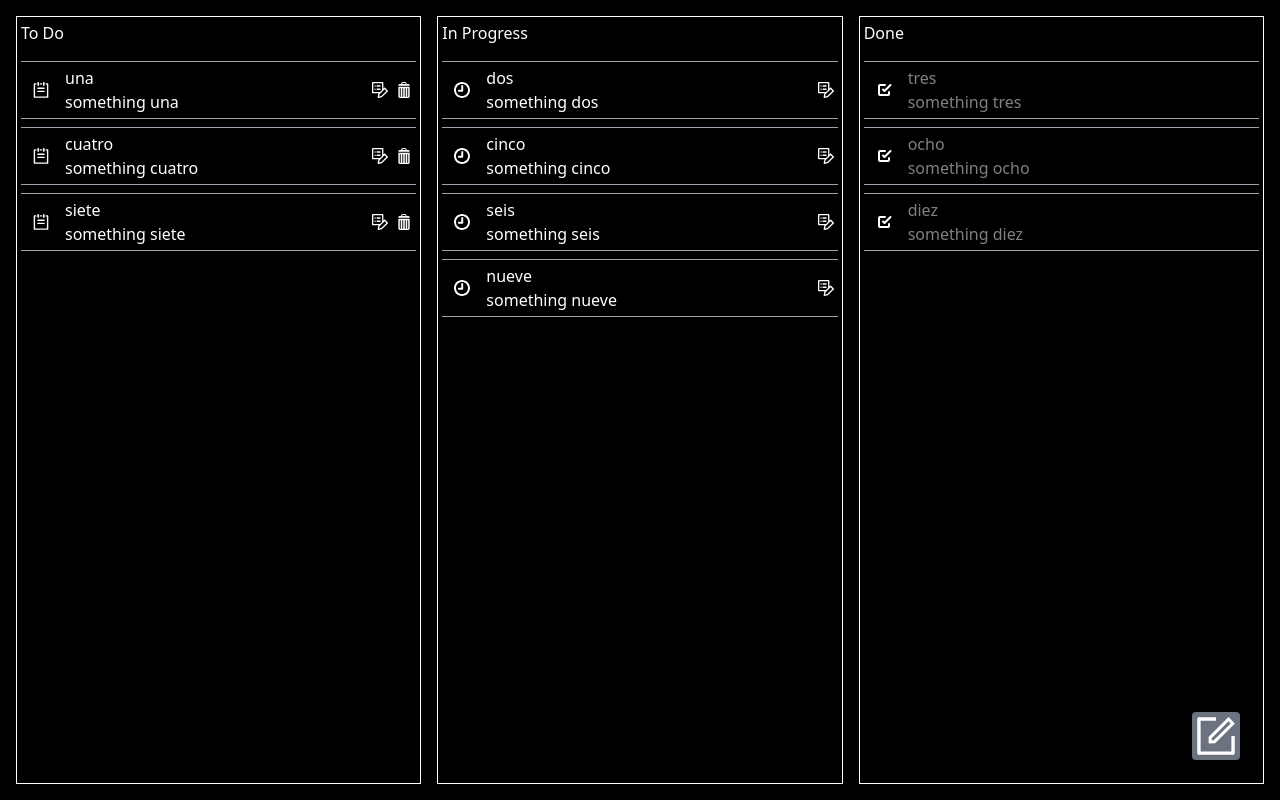
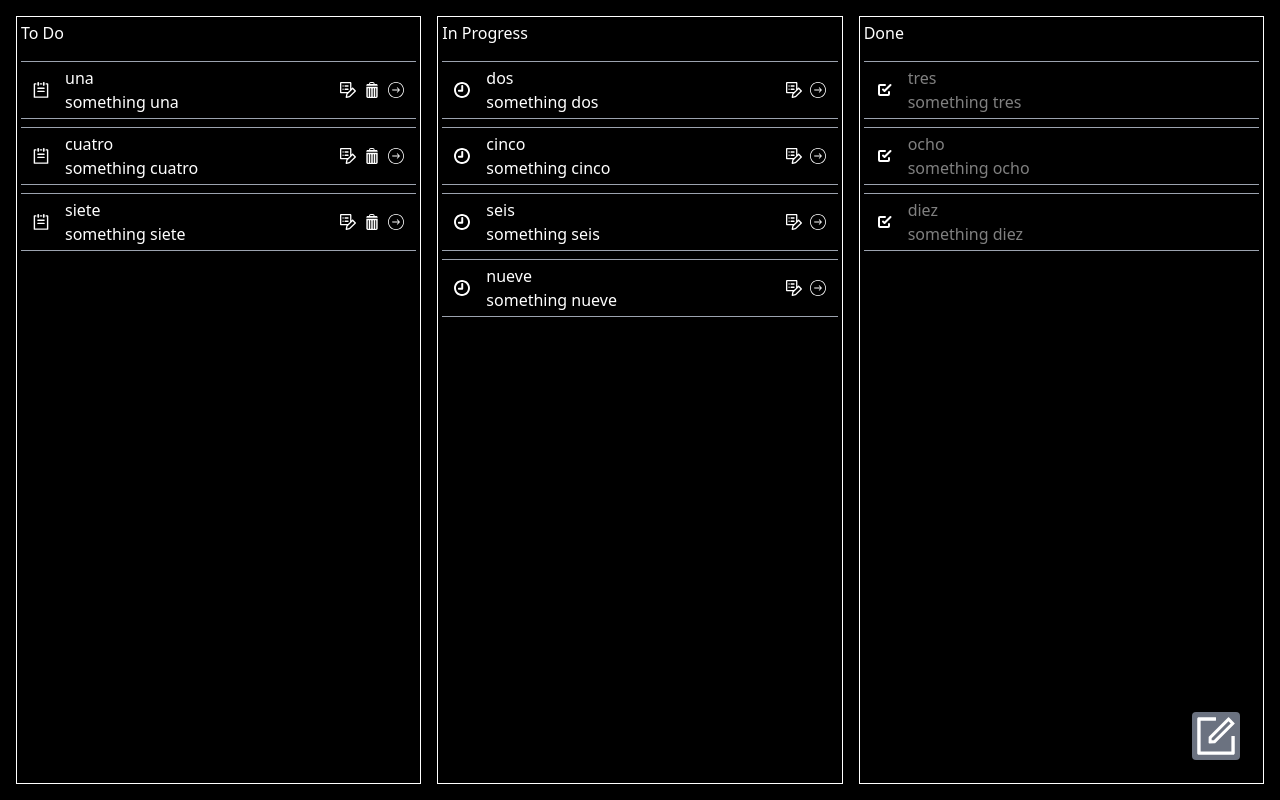
Before and after one commit to tw1ttt3r/lottus-education-board, a React (Create React App) app: page / in a window 1280 px wide. Built offline with nearby package versions, Linux system fonts and the light colour scheme.

Commit message:
feat: implemented arrows visibility

```diff
--- a/src/components/CardTask.tsx
+++ b/src/components/CardTask.tsx
@@ -7,6 +7,8 @@ import { useTasks } from "lib/Tasks.context";
 import { FC, ReactNode, useState } from "react";
 import ModalRegistration from "components/ModalRegistration";
 import cn from "classnames";
+import ArrowRightIcon from "icons/ArrowRightIcon";
+import ArrowDownIcon from "icons/ArrowDownIcon";
 
 type CardTaskProps = {
   className?: string;
@@ -26,6 +28,7 @@ const CardTask: FC<CardTaskProps> = ({ className, id, title, description, status
 
   const {
     deleteTask,
+    changeStatusTask
   } = useTasks()
 
   const returnTag = (type: ReactNode, className: string) => {
@@ -52,6 +55,12 @@ const CardTask: FC<CardTaskProps> = ({ className, id, title, description, status
         <div className="flex gap-2 justify-center items-center">
           { (status === "todo" || status === "inprogress") && <span onClick={() => setOpen(!open)}><EditIcon className="w-4 hover:text-[yellow]" /></span> }
           { status === "todo" && <span onClick={() => deleteTask(id)}><TrashIcon className="w-4 hover:text-[red]" /></span> }
+          { (status === "todo" || status === "inprogress") &&
+            <>
+              <span onClick={() => changeStatusTask(id)}><ArrowRightIcon className={cn("w-4 hover:text-[green] xs:hidden")} /></span>
+              <span onClick={() => changeStatusTask(id)}><ArrowDownIcon className={cn("w-4 hover:text-[green] lg:hidden")} /></span>
+            </>
+          }
         </div>
       </div>
       <ModalRegistration id={id} title={title} description={description} onChange={(status: boolean) => setOpen(status) } open={open} />
```
